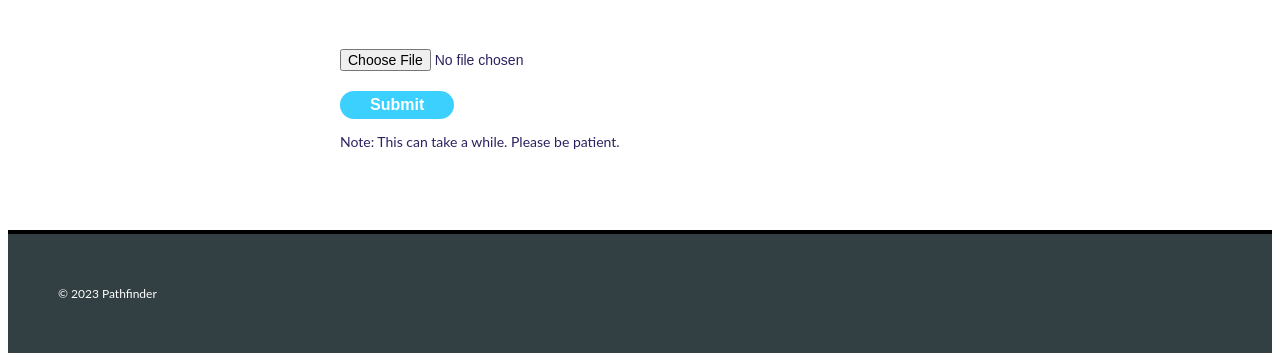
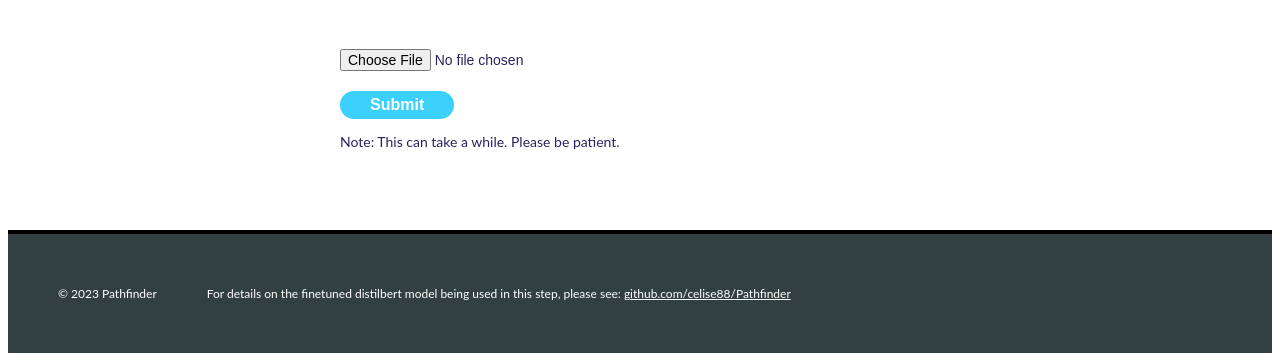
Before and after one commit to celise88/Pathfinder, a FastAPI app: page /find-my-match/ in a window 1280 px wide. Shown: the part 489-850 px from the top of the page. Run offline with FastAPI, Linux system fonts and the light colour scheme; parts of the project's set-up code (start-up, migrations or seed data) failed here and were passed over.

Commit message:
add link to github repo

```diff
--- a/templates/find_my_match.html
+++ b/templates/find_my_match.html
@@ -65,6 +65,7 @@
     <footer class="footer">
         <ul class="footer__text">
             <li class="footer__text-item">© 2023 Pathfinder</li>
+            <li class="footer__text-item">For details on the finetuned distilbert model being used in this step, please see: <a class="footer__text-link" href="https://www.github.com/celise88/Pathfinder">github.com/celise88/Pathfinder</li>
         </ul>
     </footer>
 </body>
```
